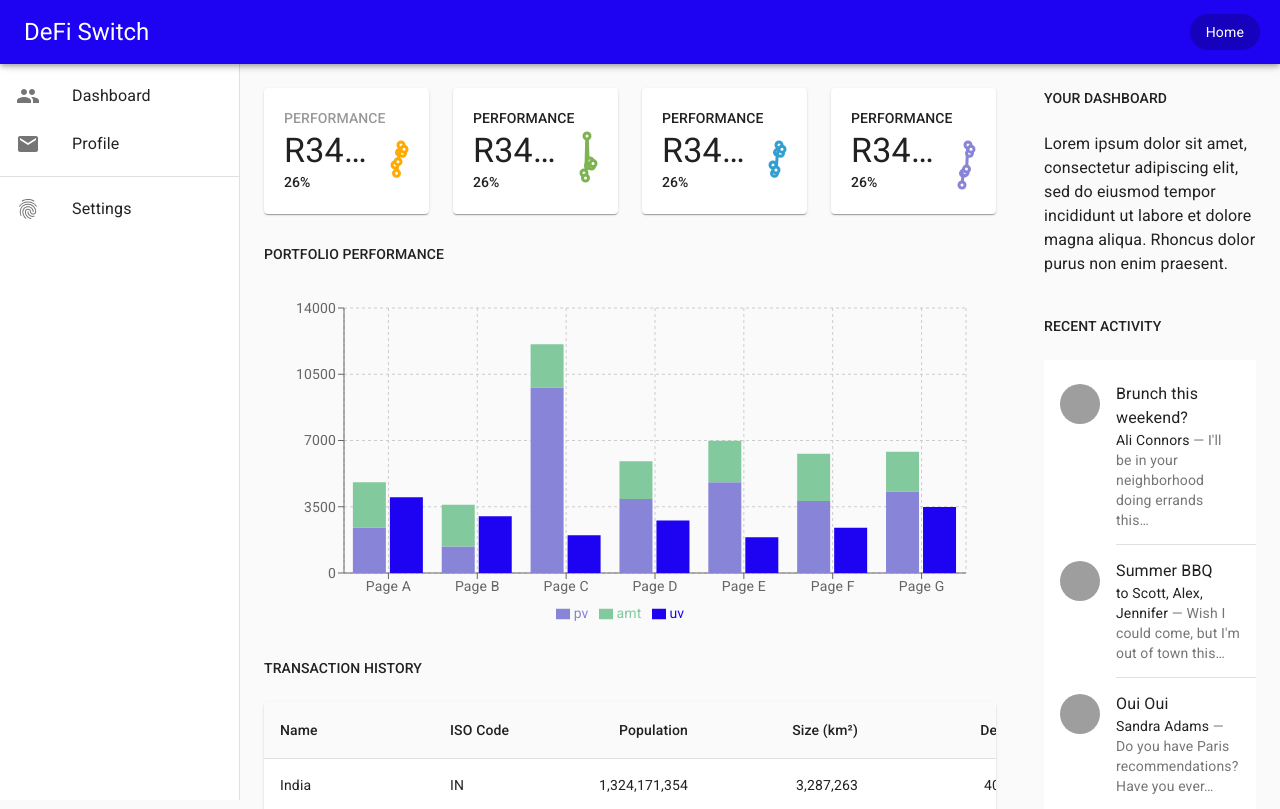
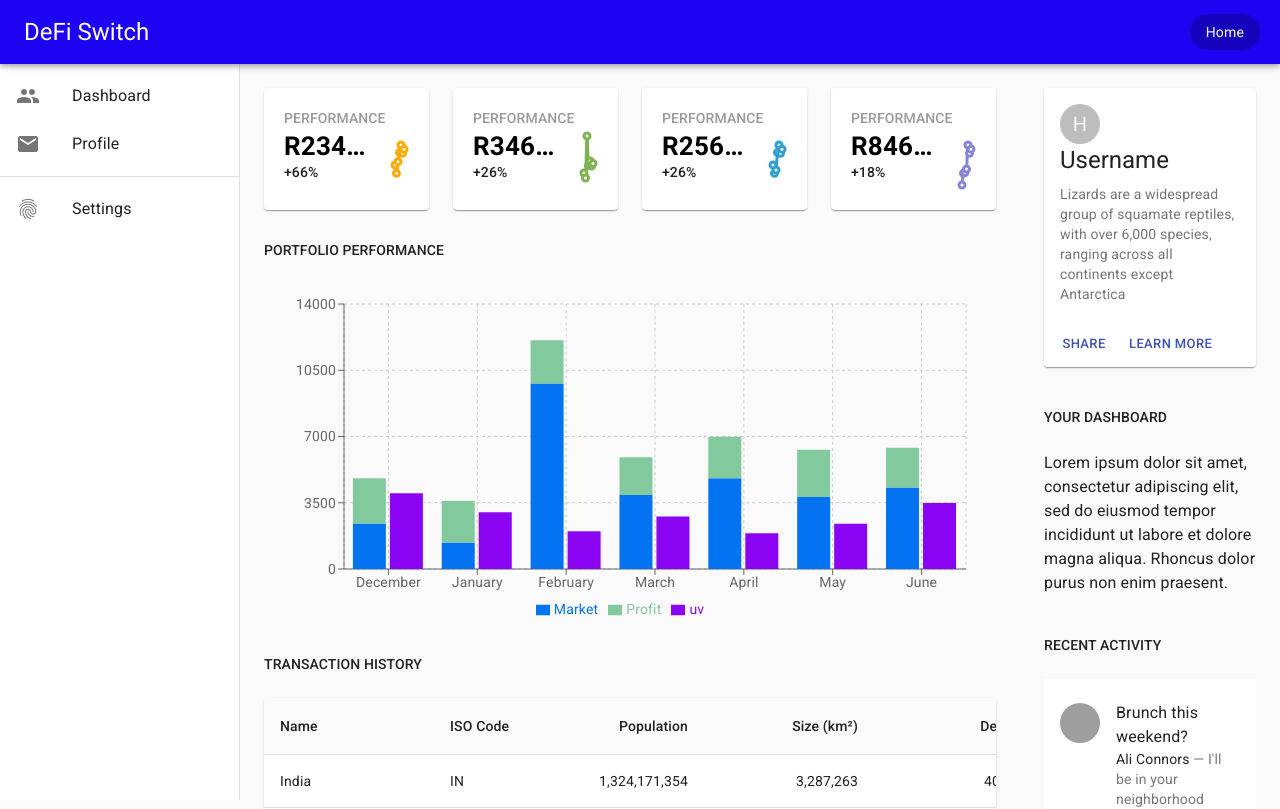
Before and after one commit to x33q/DeFi-Switch, a Next.js app: page /dashboard in a window 1280 px wide. Shown: the top 809 px of the page. Built offline with nearby package versions, Linux system fonts and the light colour scheme; grey boxes are pictures that could not be loaded.

Commit message:
Dashboard Tweakerz

```diff
--- a/components/Dashboard/MixBarChart.js
+++ b/components/Dashboard/MixBarChart.js
@@ -3,46 +3,46 @@ import { BarChart, Bar, Cell, XAxis, YAxis, CartesianGrid, Tooltip, Legend, Resp
 
 const data = [
   {
-    name: 'Page A',
+    name: 'December',
     uv: 4000,
-    pv: 2400,
-    amt: 2400,
+    Market: 2400,
+    Profit: 2400,
   },
   {
-    name: 'Page B',
+    name: 'January',
     uv: 3000,
-    pv: 1398,
-    amt: 2210,
+    Market: 1398,
+    Profit: 2210,
   },
   {
-    name: 'Page C',
+    name: 'February',
     uv: 2000,
-    pv: 9800,
-    amt: 2290,
+    Market: 9800,
+    Profit: 2290,
   },
   {
-    name: 'Page D',
+    name: 'March',
     uv: 2780,
-    pv: 3908,
-    amt: 2000,
+    Market: 3908,
+    Profit: 2000,
   },
   {
-    name: 'Page E',
+    name: 'April',
     uv: 1890,
-    pv: 4800,
-    amt: 2181,
+    Market: 4800,
+    Profit: 2181,
   },
   {
-    name: 'Page F',
+    name: 'May',
     uv: 2390,
-    pv: 3800,
-    amt: 2500,
+    Market: 3800,
+    Profit: 2500,
   },
   {
-    name: 'Page G',
+    name: 'June',
     uv: 3490,
-    pv: 4300,
-    amt: 2100,
+    Market: 4300,
+    Profit: 2100,
   },
 ];
 
@@ -68,9 +68,9 @@ export default class Example extends PureComponent {
           <YAxis />
           <Tooltip />
           <Legend />
-          <Bar dataKey="pv" stackId="a" fill="#8884d8" />
-          <Bar dataKey="amt" stackId="a" fill="#82ca9d" />
-          <Bar dataKey="uv" fill="#1e03f2" />
+          <Bar dataKey="Market" stackId="a" fill="#0373f2" />
+          <Bar dataKey="Profit" stackId="a" fill="#82ca9d" />
+          <Bar dataKey="uv" fill="#8a03f2" />
         </BarChart>
       </ResponsiveContainer>
     );
--- /dev/null
+++ b/components/Dashboard/ProfileCard.js
@@ -0,0 +1,50 @@
+import React from 'react';
+import { makeStyles } from '@material-ui/core/styles';
+import Card from '@material-ui/core/Card';
+import CardActionArea from '@material-ui/core/CardActionArea';
+import CardActions from '@material-ui/core/CardActions';
+import CardContent from '@material-ui/core/CardContent';
+import CardMedia from '@material-ui/core/CardMedia';
+import Button from '@material-ui/core/Button';
+import Typography from '@material-ui/core/Typography';
+
+import Avatar from '@material-ui/core/Avatar';
+
+const useStyles = makeStyles({
+  root: {
+  },
+  media: {
+    height: 140,
+  },
+});
+
+export default function MediaCard() {
+  const classes = useStyles();
+
+  return (
+    <Card className={classes.root}>
+      <CardActionArea>
+        <CardContent>
+        <div className={classes.root}>
+      <Avatar>H</Avatar>
+    </div>
+          <Typography gutterBottom variant="h5" component="h2">
+            Username
+          </Typography>
+          <Typography variant="body2" color="textSecondary" component="p">
+            Lizards are a widespread group of squamate reptiles, with over 6,000 species, ranging
+            across all continents except Antarctica
+          </Typography>
+        </CardContent>
+      </CardActionArea>
+      <CardActions>
+        <Button size="small" color="primary">
+          Share
+        </Button>
+        <Button size="small" color="primary">
+          Learn More
+        </Button>
+      </CardActions>
+    </Card>
+  );
+}
--- a/pages/dashboard.js
+++ b/pages/dashboard.js
@@ -30,6 +30,7 @@ import TinyLineChart3 from "components/Dashboard/TinyLineChart3.js";
 import TinyLineChart4 from "components/Dashboard/TinyLineChart4.js";
 
 import RecentActivity from "components/Dashboard/RecentActivity.js";
+import ProfileCard from "components/Dashboard/ProfileCard.js";
 
 const drawerWidth = 240;
 
@@ -55,6 +56,10 @@ const useStyles = makeStyles((theme) => ({
   paper: {
     backgroundColor: '#ffffff',
     padding: '20px',
+  },
+  papercard: {
+    backgroundColor: '#FF0000',
+    minHeight: '300px',
   },
   specsgrid: {
     marginBottom: '30px',
@@ -98,6 +103,11 @@ const useStyles = makeStyles((theme) => ({
   subtitle: {
     backgroundColor: '#FFGG00',
     color: 'rgba(0,0,0,0.4)',
+  },
+  bignumber: {
+    color: '#000',
+    fontSize: '26px',
+    fontWeight: '700',
   },
 }));
 
@@ -164,11 +174,11 @@ export default function ClippedDrawer() {
                   </Grid>
                   <Grid container spacing={2}>
                     <Grid item sm={9}>
-                    <Typography variant="h4" noWrap>
-                      R3468,90
+                    <Typography variant="h4" noWrap className={classes.bignumber}>
+                      R23468,90
                     </Typography>
                     <Typography variant="subtitle2" noWrap>
-                      26%
+                      +66%
                     </Typography>
                     </Grid>
                     <Grid item sm={3}>
@@ -182,17 +192,17 @@ export default function ClippedDrawer() {
               <Paper className={classes.paper}>
                 <Grid container spacing={0}>
                   <Grid item sm={12}>
-                    <Typography variant="subtitle2" noWrap>
+                    <Typography variant="subtitle2" noWrap className={classes.subtitle}>
                       Performance
                     </Typography>
                   </Grid>
                   <Grid container spacing={2}>
                     <Grid item sm={9}>
-                    <Typography variant="h4" noWrap>
+                    <Typography variant="h4" noWrap className={classes.bignumber}>
                       R3468,90
                     </Typography>
                     <Typography variant="subtitle2" noWrap>
-                      26%
+                      +26%
                     </Typography>
                     </Grid>
                     <Grid item sm={3}>
@@ -206,17 +216,17 @@ export default function ClippedDrawer() {
               <Paper className={classes.paper}>
                 <Grid container spacing={0}>
                   <Grid item sm={12}>
-                    <Typography variant="subtitle2" noWrap>
+                    <Typography variant="subtitle2" noWrap className={classes.subtitle}>
                       Performance
                     </Typography>
                   </Grid>
                   <Grid container spacing={2}>
                     <Grid item sm={9}>
-                    <Typography variant="h4" noWrap>
-                      R3468,90
+                    <Typography variant="h4" noWrap className={classes.bignumber}>
+                      R2568,90
                     </Typography>
                     <Typography variant="subtitle2" noWrap>
-                      26%
+                      +26%
                     </Typography>
                     </Grid>
                     <Grid item sm={3}>
@@ -230,17 +240,17 @@ export default function ClippedDrawer() {
               <Paper className={classes.paper}>
                 <Grid container spacing={0}>
                   <Grid item sm={12}>
-                    <Typography variant="subtitle2" noWrap>
+                    <Typography variant="subtitle2" noWrap className={classes.subtitle}>
                       Performance
                     </Typography>
                   </Grid>
                   <Grid container spacing={2}>
                     <Grid item sm={9}>
-                    <Typography variant="h4" noWrap>
-                      R3468,90
+                    <Typography variant="h4" noWrap className={classes.bignumber}>
+                      R8468,25
                     </Typography>
                     <Typography variant="subtitle2" noWrap>
-                      26%
+                      +18%
                     </Typography>
                     </Grid>
                     <Grid item sm={3}>
@@ -265,6 +275,8 @@ export default function ClippedDrawer() {
 
         <Grid item sm={3}>
 
+        <ProfileCard /><br /><br />
+
         <Typography variant="subtitle2" noWrap>Your Dashboard<br /><br /></Typography>
         <Typography paragraph>
           Lorem ipsum dolor sit amet, consectetur adipiscing elit, sed do eiusmod tempor incididunt
```
